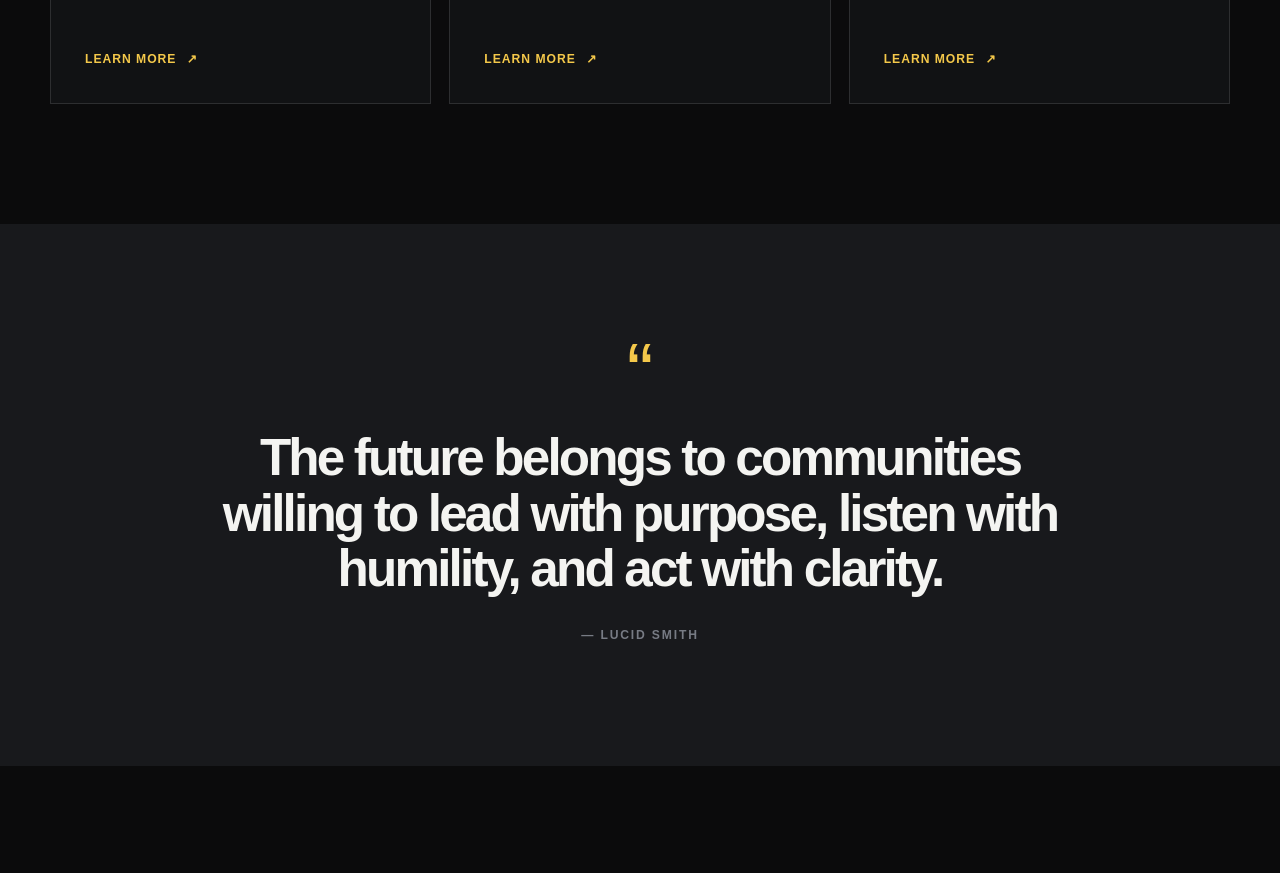
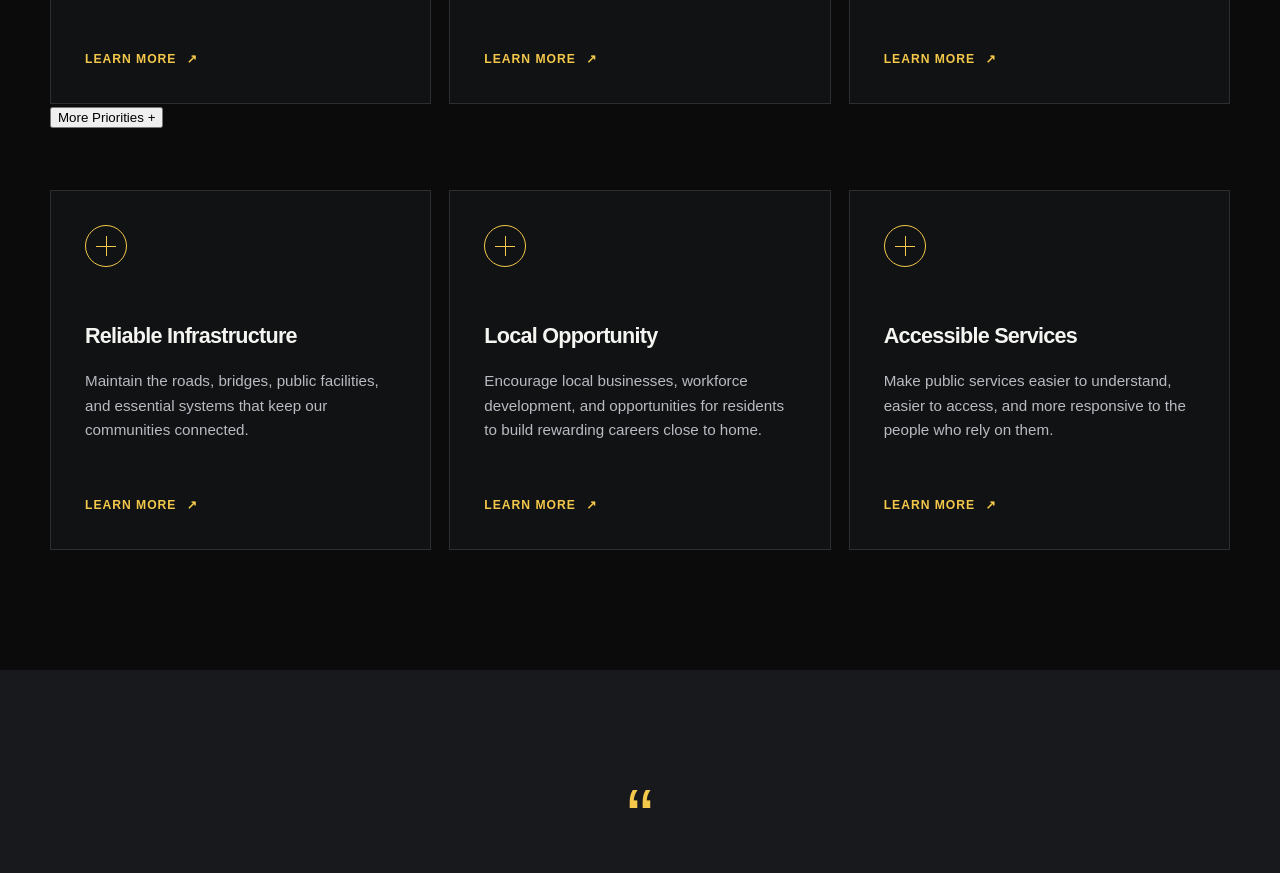
Before and after one commit to derekverbrugge/VisionCampaignTemplate, a plain HTML site: page index.html in a window 1280 px wide. Shown: the part 1966-2839 px from the top of the page. Drawn offline with Linux system fonts and the light colour scheme.

Commit message:
Update index.html

```diff
--- a/index.html
+++ b/index.html
@@ -134,6 +134,68 @@
       </a>
     </article>
   </div>
+
+  <div class="more-priorities">
+    <button
+      class="more-priorities-button"
+      type="button"
+      aria-expanded="false"
+      aria-controls="additional-priorities"
+    >
+      <span>More Priorities</span>
+      <span class="more-priorities-symbol" aria-hidden="true">+</span>
+    </button>
+  </div>
+
+  <div class="priority-grid additional-priorities" id="additional-priorities" hidden>
+    <article class="priority-card">
+      <div class="priority-icon" aria-hidden="true"></div>
+
+      <h3>Reliable Infrastructure</h3>
+
+      <p>
+        Maintain the roads, bridges, public facilities, and essential systems
+        that keep our communities connected.
+      </p>
+
+      <a href="#contact" class="text-link">
+        Learn more
+        <span aria-hidden="true">↗</span>
+      </a>
+    </article>
+
+    <article class="priority-card">
+      <div class="priority-icon" aria-hidden="true"></div>
+
+      <h3>Local Opportunity</h3>
+
+      <p>
+        Encourage local businesses, workforce development, and opportunities
+        for residents to build rewarding careers close to home.
+      </p>
+
+      <a href="#contact" class="text-link">
+        Learn more
+        <span aria-hidden="true">↗</span>
+      </a>
+    </article>
+
+    <article class="priority-card">
+      <div class="priority-icon" aria-hidden="true"></div>
+
+      <h3>Accessible Services</h3>
+
+      <p>
+        Make public services easier to understand, easier to access, and more
+        responsive to the people who rely on them.
+      </p>
+
+      <a href="#contact" class="text-link">
+        Learn more
+        <span aria-hidden="true">↗</span>
+      </a>
+    </article>
+  </div>
 </section>
 
     <section class="quote-section">
```
Lines whose indentation alone changed are shown as unchanged.
